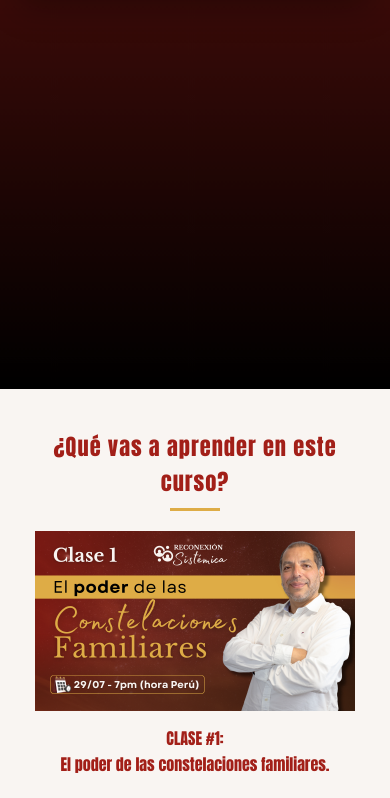
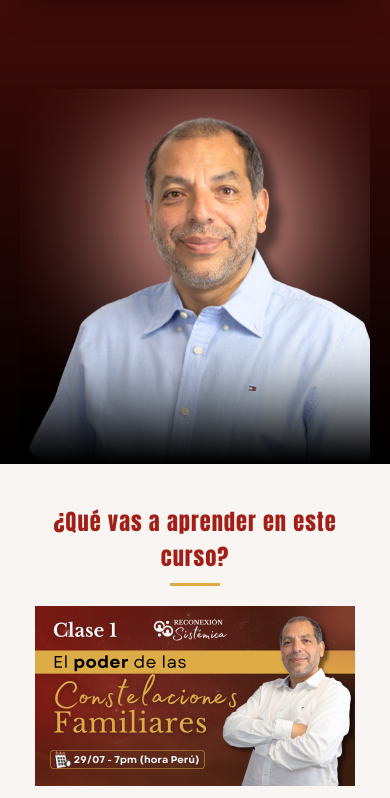
Before and after one commit to Guille1133/RenzoGuillen, a plain HTML site: page reconexionsistemica/index.html in a window 390 px wide. Shown: the part 699-1497 px from the top of the page. Drawn offline with nearby package versions, Linux system fonts and the light colour scheme.

Commit message:
Update index.html

```diff
--- a/reconexionsistemica/index.html
+++ b/reconexionsistemica/index.html
@@ -110,7 +110,7 @@
             padding: 20px 0 0;
             position: relative;
             overflow: hidden;
-            min-height: 500px;
+            min-height: 600px;
         }
 
         .header-container {
@@ -129,9 +129,10 @@
         .header-photo {
             flex: 1 1 500px;
             position: relative;
-            min-height: 400px;
+            min-height: 500px;
             display: flex;
             align-items: flex-end;
+            justify-content: flex-end;
         }
 
         .logo {
@@ -233,15 +234,16 @@
 
         /* Foto de Renzo en el header - posicionada desde abajo */
         .renzo-photo {
-            max-width: 480px;
+            max-width: 600px;
             width: 100%;
             height: auto;
             display: block;
-            object-fit: contain;
+            object-fit: cover;
+            object-position: bottom center;
             position: absolute;
             bottom: 0;
             right: 0;
-            object-position: bottom;
+            z-index: 1;
         }
 
         /* Título del formulario */
@@ -744,7 +746,10 @@
             }
 
             .renzo-photo {
-                max-width: 350px;
+                max-width: 450px;
+                position: relative;
+                bottom: auto;
+                right: auto;
             }
 
             .hero-text h1 {
@@ -790,7 +795,11 @@
             }
 
             .renzo-photo {
-                max-width: 280px;
+                max-width: 380px;
+                position: relative;
+                bottom: auto;
+                right: auto;
+                margin: 0 auto;
             }
 
             .hero-text h1 {
```
